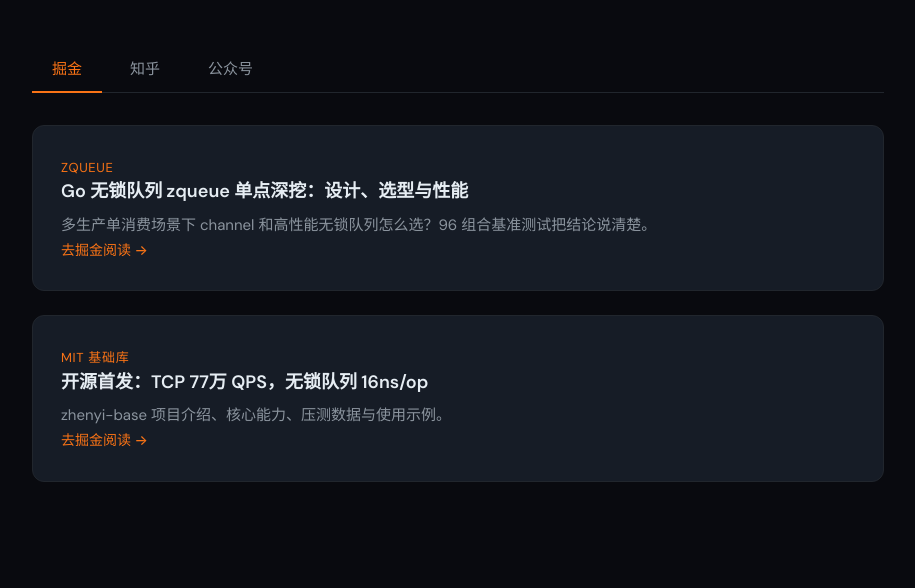
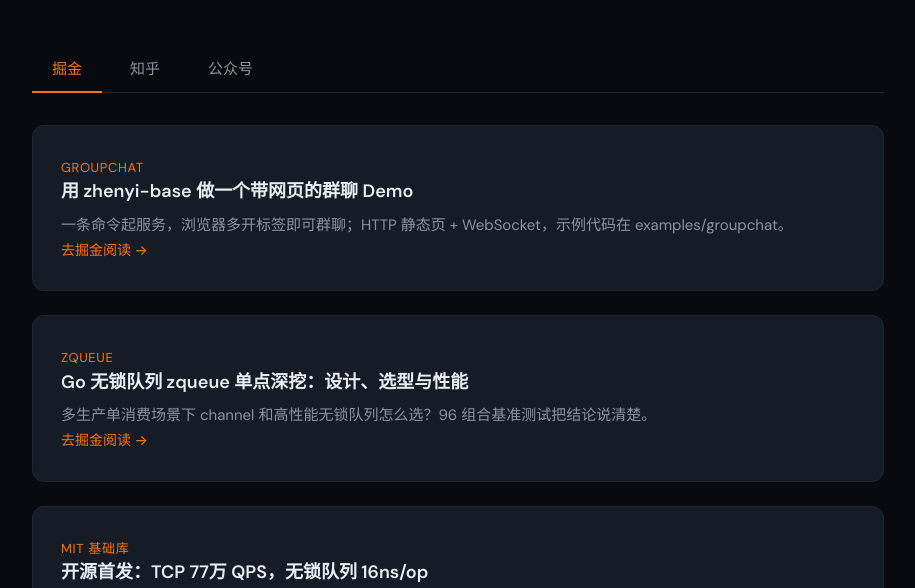
Before and after one commit to aiyang-zh/zhenyi-site, a plain HTML site: page articles.html in a window 1280 px wide. Shown: the part 212-800 px from the top of the page, without its empty margins (182-1097 px from the left). Drawn offline with Linux system fonts and the light colour scheme.

Commit message:
docs(site): 技术专栏新增 groupchat 群聊 Demo（掘金 / 知乎 / 公众号）

```diff
--- a/articles.html
+++ b/articles.html
@@ -95,6 +95,12 @@
             </div>
             <div class="article-panel active" data-panel="juejin">
                 <div class="articles-grid">
+                    <a class="article-card" href="https://juejin.cn/post/7619412591481045044" target="_blank" rel="noopener">
+                        <span class="platform">groupchat</span>
+                        <h3>用 zhenyi-base 做一个带网页的群聊 Demo</h3>
+                        <p>一条命令起服务，浏览器多开标签即可群聊；HTTP 静态页 + WebSocket，示例代码在 examples/groupchat。</p>
+                        <span class="go">去掘金阅读 →</span>
+                    </a>
                     <a class="article-card" href="https://juejin.cn/post/7616652931065430051" target="_blank" rel="noopener">
                         <span class="platform">zqueue</span>
                         <h3>Go 无锁队列 zqueue 单点深挖：设计、选型与性能</h3>
@@ -111,6 +117,12 @@
             </div>
             <div class="article-panel" data-panel="zhihu">
                 <div class="articles-grid">
+                    <a class="article-card" href="https://zhuanlan.zhihu.com/p/2019121315915804989" target="_blank" rel="noopener">
+                        <span class="platform">groupchat</span>
+                        <h3>用 zhenyi-base 做一个带网页的群聊 Demo</h3>
+                        <p>一条命令起服务，浏览器多开标签即可群聊；HTTP 静态页 + WebSocket，示例代码在 examples/groupchat。</p>
+                        <span class="go">去知乎阅读 →</span>
+                    </a>
                     <a class="article-card" href="https://zhuanlan.zhihu.com/p/2016410165717533308" target="_blank" rel="noopener">
                         <span class="platform">zqueue</span>
                         <h3>Go 无锁队列 zqueue 单点深挖：设计、选型与性能</h3>
@@ -127,6 +139,12 @@
             </div>
             <div class="article-panel" data-panel="wechat">
                 <div class="articles-grid">
+                    <a class="article-card" href="https://mp.weixin.qq.com/s/Qor1awXmwxQDiIUQyrfkTw" target="_blank" rel="noopener">
+                        <span class="platform">groupchat</span>
+                        <h3>用 zhenyi-base 做一个带网页的群聊 Demo</h3>
+                        <p>一条命令起服务，浏览器多开标签即可群聊；HTTP 静态页 + WebSocket，示例代码在 examples/groupchat。</p>
+                        <span class="go">去公众号阅读 →</span>
+                    </a>
                     <a class="article-card" href="https://mp.weixin.qq.com/s/9m1KnSal0e7Ef513u6idBA" target="_blank" rel="noopener">
                         <span class="platform">zqueue</span>
                         <h3>Go 无锁队列 zqueue：和 channel 比到底该选谁？</h3>
```
